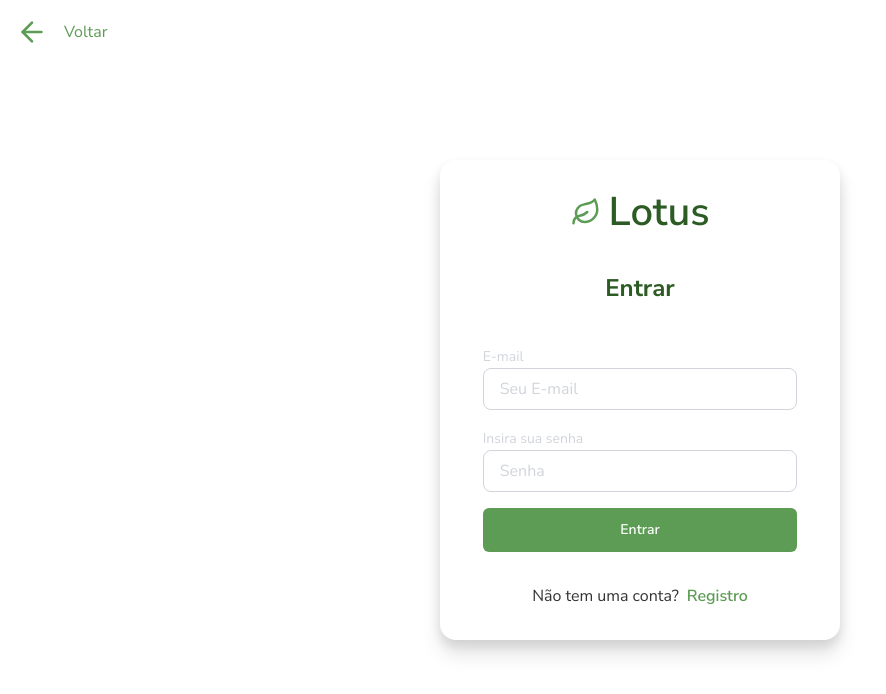
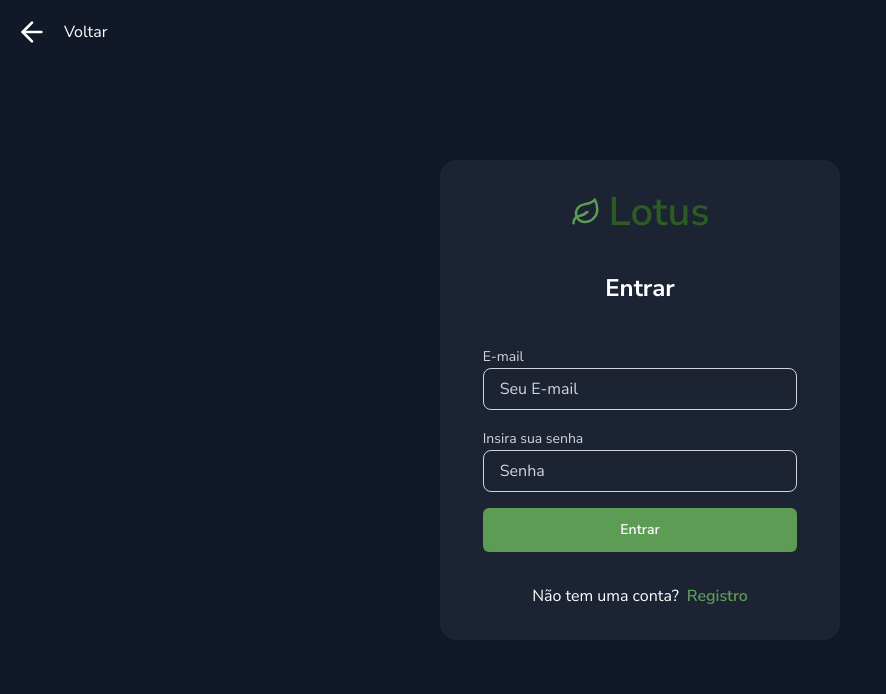
Before and after one commit to Lotus-Bio/lotus-frontend-2.0, a Next.js app: page /login in a window 1280 px wide. Shown: the top 694 px of the page, without its empty margins (0-886 px from the left). Built offline with nearby package versions, Linux system fonts and the light colour scheme; no server answers.

Commit message:
Ajusta cores da loginPage

```diff
--- a/src/app/login/loginPage.style.js
+++ b/src/app/login/loginPage.style.js
@@ -12,7 +12,7 @@ export const BackPage = styled(Link)`
     align-items: center;
     gap: 1rem;
 
-    color: ${({ theme }) => theme.colors.lightGreen};
+    color: ${({ theme }) => theme.colors.white};
   }
 
   p:hover {
@@ -23,7 +23,7 @@ export const BackPage = styled(Link)`
 export const Container = styled.div`
   width: 100vw;
   height: 100vh;
-  background: ${({ theme }) => theme.colors.white};
+  background: ${({ theme }) => theme.colors.darkDarkGrey};
   display: flex;
   justify-content: center;
   align-items: center;
@@ -31,20 +31,25 @@ export const Container = styled.div`
 `;
 
 export const Content = styled.div`
+  background: ${({ theme }) => theme.colors.backgroundDark};
   max-width: 400px;
   width: 100%;
   padding: 2rem;
   border-radius: 1rem;
-  box-shadow: 0 15px 20px ${({ theme }) => theme.colors.shadow},
-    0 6px 12px ${({ theme }) => theme.colors.shadow};
 
   display: flex;
   align-items: center;
   flex-direction: column;
   gap: 2rem;
 
+  transition: all 0.3s ease-in-out;
+
+  &:hover {
+    transform: scale(1.02);
+  }
+
   h2 {
-    color: ${({ theme }) => theme.colors.darkGreen};
+    color: ${({ theme }) => theme.colors.white};
     font-size: 1.5rem;
     font-weight: 700;
     line-height: 2;
@@ -54,6 +59,10 @@ export const Content = styled.div`
     display: flex;
     flex-direction: column;
     gap: 1rem;
+  }
+
+  p {
+    color: ${({ theme }) => theme.colors.white};
   }
 `;
 
```
